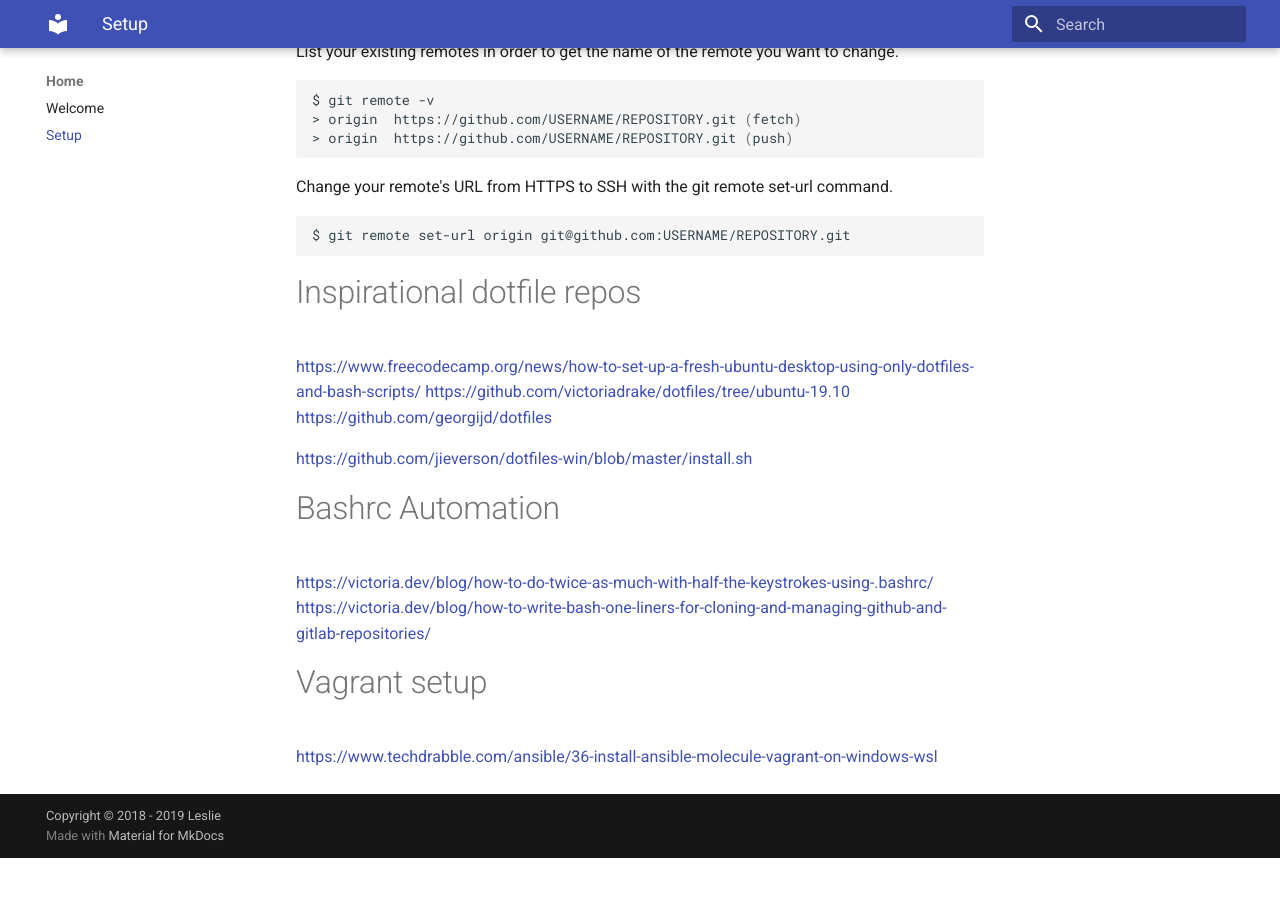
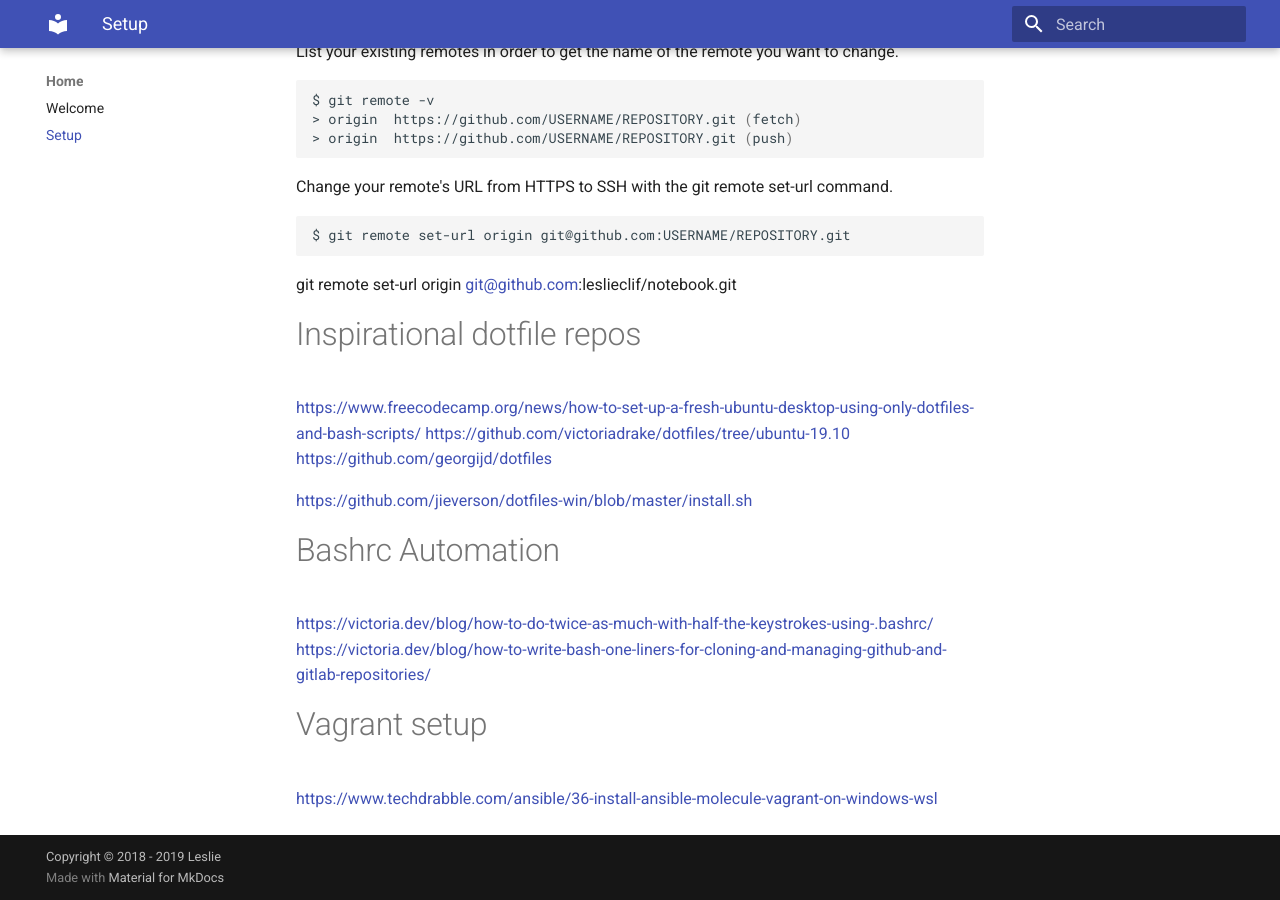
Before and after one commit to leslieclif/notebook, an MkDocs documentation site: the page built from docs/developer.md, in a window 1280 px wide and 900 px high, scrolled down 1695 px. Built offline with MkDocs 1.6.1 and Material for MkDocs 9.7.7, drawn with Linux system fonts in a browser that asks for light colours; before the commit the page ends 2553 px from its top, so only the background shows below that.

````diff
--- a/docs/developer.md
+++ b/docs/developer.md
@@ -72,7 +72,7 @@ Change your remote's URL from HTTPS to SSH with the git remote set-url command.
 ```BASH
 $ git remote set-url origin git@github.com:USERNAME/REPOSITORY.git
 ```
-
+git remote set-url origin git@github.com:leslieclif/notebook.git
 # Inspirational dotfile repos
 https://www.freecodecamp.org/news/how-to-set-up-a-fresh-ubuntu-desktop-using-only-dotfiles-and-bash-scripts/
 https://github.com/victoriadrake/dotfiles/tree/ubuntu-19.10
````
